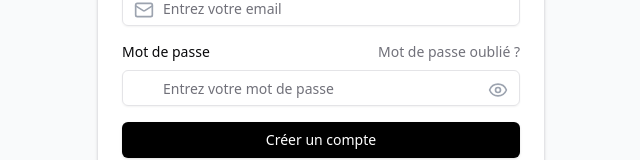
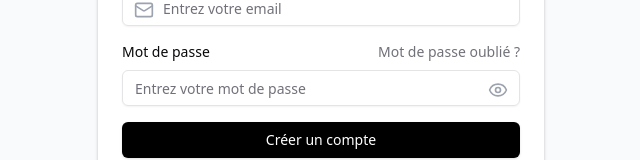
Before and after one commit to elieboulingui/erpht241, a Next.js app: page /register in a window 1280 px wide. Shown: the part 399-559 px from the top of the page, without its empty margins (319-959 px from the left). Built offline with nearby package versions, Linux system fonts and the light colour scheme.

Commit message:
resizing password placeholder

```diff
--- a/app/(auth)/register/page.tsx
+++ b/app/(auth)/register/page.tsx
@@ -145,7 +145,7 @@ export default function SignUpForm() {
                   <Input
                     id="password"
                     type={showPassword ? "text" : "password"}
-                    className="pl-10 pr-10"
+                    className=" pr-10"
                     placeholder="Entrez votre mot de passe"
                     value={password}
                     onChange={(e) => setPassword(e.target.value)}
```
